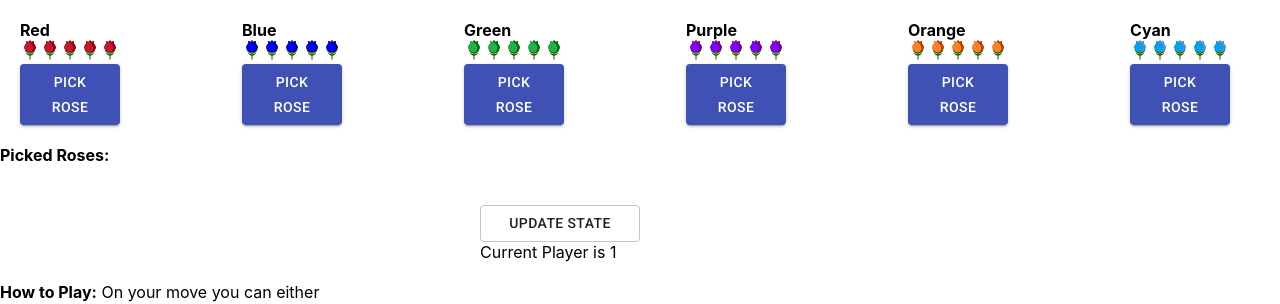
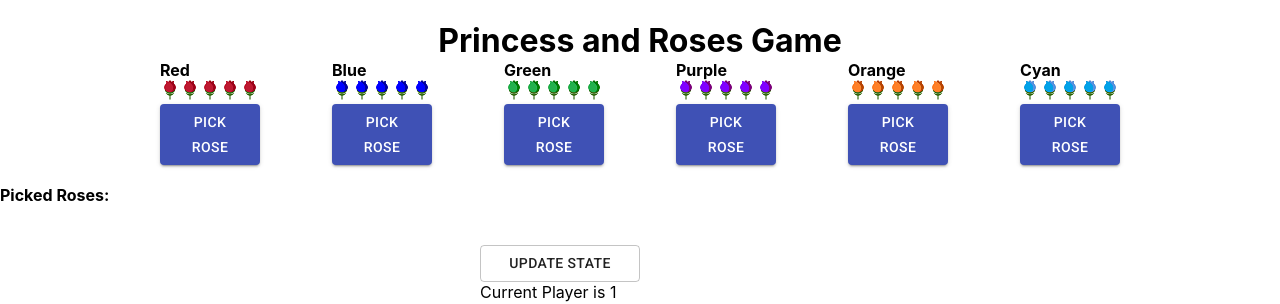
Before and after one commit to RyanGreyling2/Princess-Rose-Analysis, a React (Create React App) app: page / in a window 1280 px wide. Shown: the top 304 px of the page. Built offline with nearby package versions, Linux system fonts and the light colour scheme.

Commit message:
Header and Styling

```diff
--- a/src/App.css
+++ b/src/App.css
@@ -1,3 +1,9 @@
+
+h1 {
+  text-align: center;
+  margin-bottom: 0;
+}
+
 .bush {
   display: table;
   width: 100px;
@@ -17,13 +23,20 @@
 }
 
 .flexbox-bushes {
-  padding-top: 20px;
+  margin: auto;
+  width: 75%;
+
+  /* padding-top: 20px;
   padding-right: 50px;
-  padding-left: 20px;
+  padding-left: 20px; */
 
   display: flex;
   flex-direction: row;
   justify-content: space-between;
+}
+
+#between-main-picked {
+  line-height: 20px;
 }
 
 .update {
--- a/src/App.tsx
+++ b/src/App.tsx
@@ -173,6 +173,7 @@ const pickedRoses = bufferKeyArr.map((key) => RoseArray(game_buffer[key], key, "
 
 return (
   <>
+    <h1>Princess and Roses Game</h1>
     <div className="flexbox-bushes">{stateKeyArr.map((key) =>
       <Bush key={key} color={key} count={game_state[key]} colorsCapped={colorsCapped} isClicked={button_is_clicked[key]}
         gameUpdate={(change) => {
@@ -208,7 +209,7 @@ return (
        />)
     }</div>
 
-    <br/>
+    <div id="between-main-picked">&nbsp;</div>
     <div><b>Picked Roses:</b></div>
       <div className="picked-rose-arr">{pickedRoses}</div>
     <br/>
```
